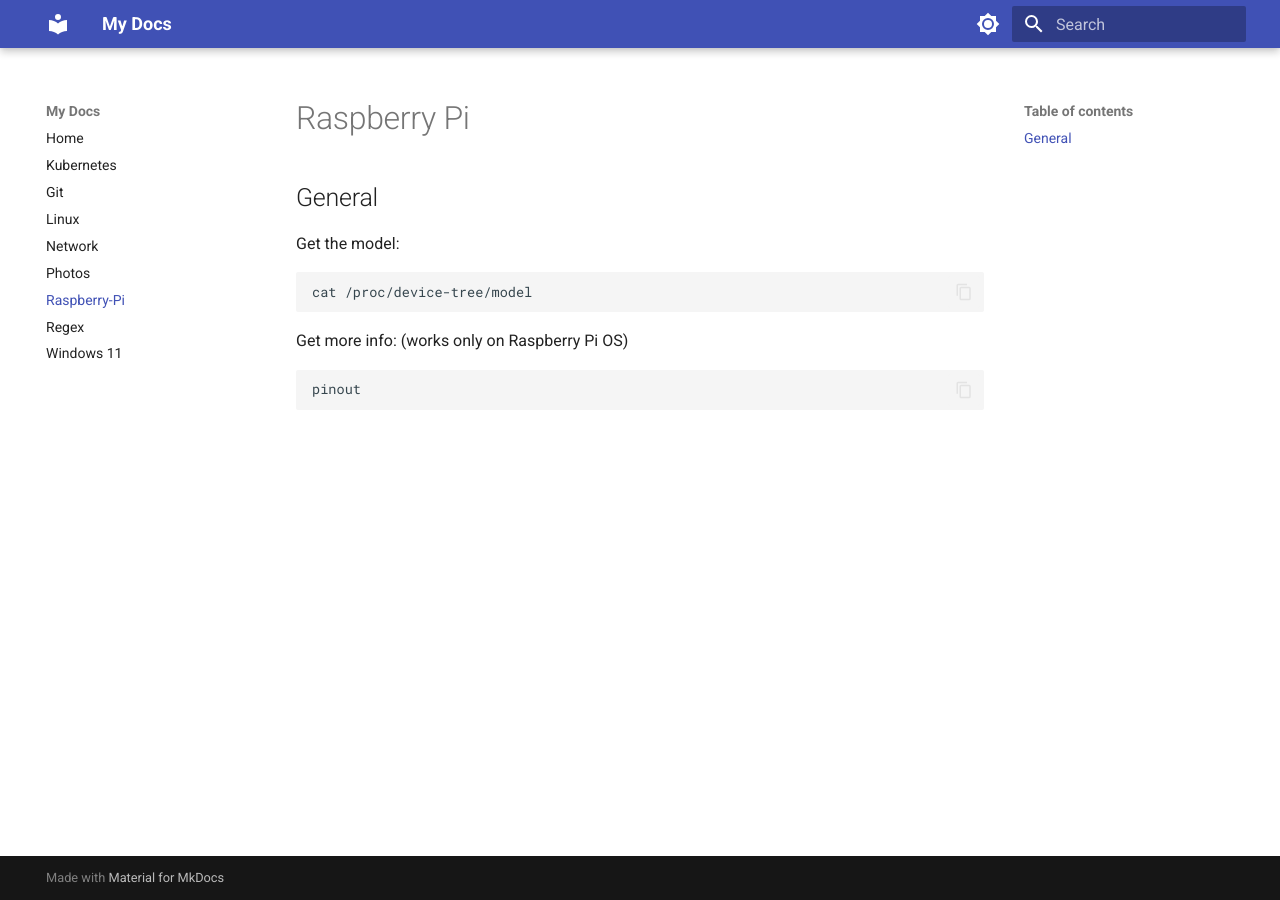
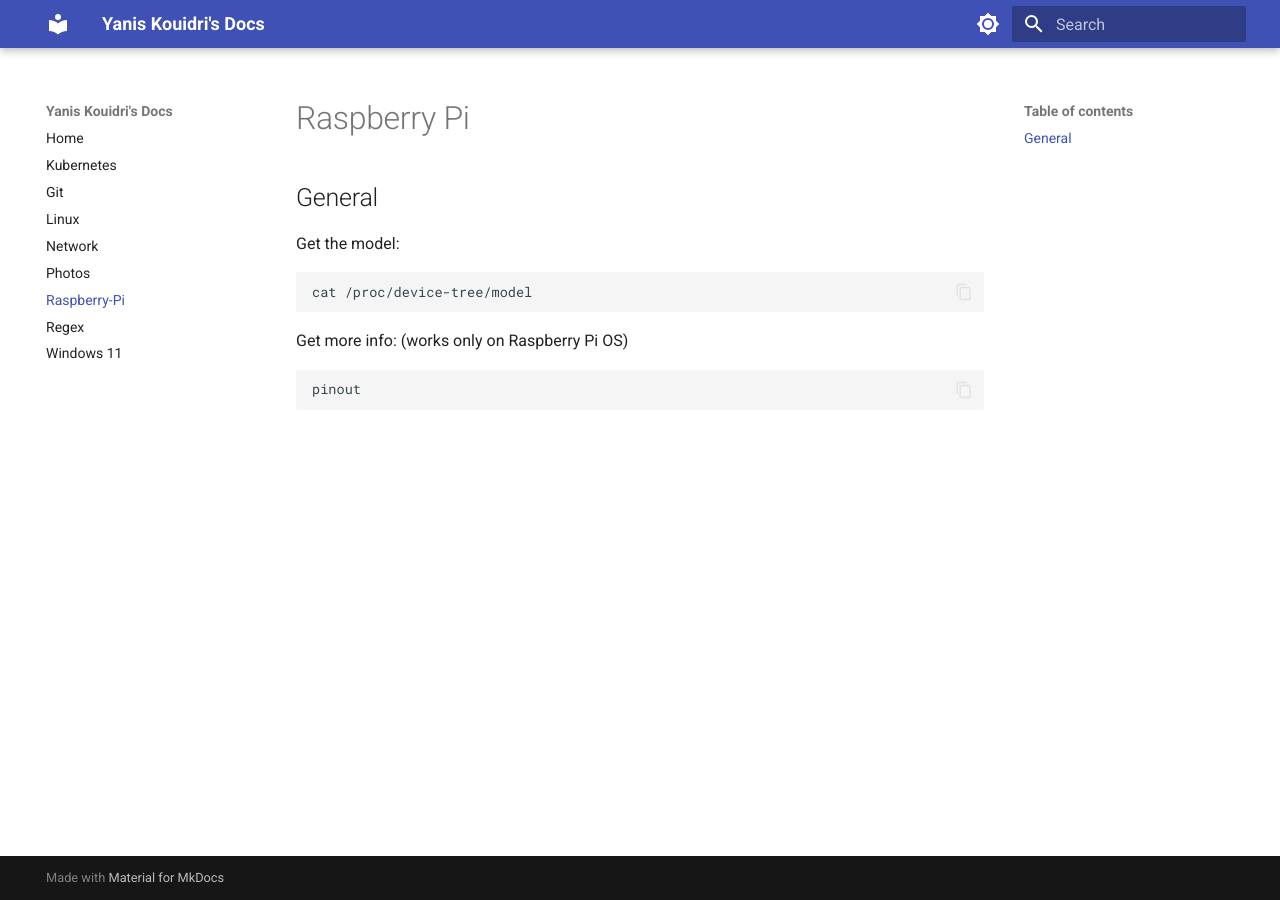
Before and after one commit to Yanis-Kouidri/personal-doc, an MkDocs documentation site: the page built from docs/raspberry-pi.md, in a window 1280 px wide. Built offline with MkDocs 1.6.1 and Material for MkDocs 9.7.7, drawn with Linux system fonts in a browser that asks for light colours.

Commit message:
refactor: renaming doc name

```diff
--- a/mkdocs.yml
+++ b/mkdocs.yml
@@ -1,4 +1,4 @@
-site_name: My Docs
+site_name: Yanis Kouidri's Docs
 nav:
   - Home: index.md
   - Kubernetes: kubernetes.md
```
